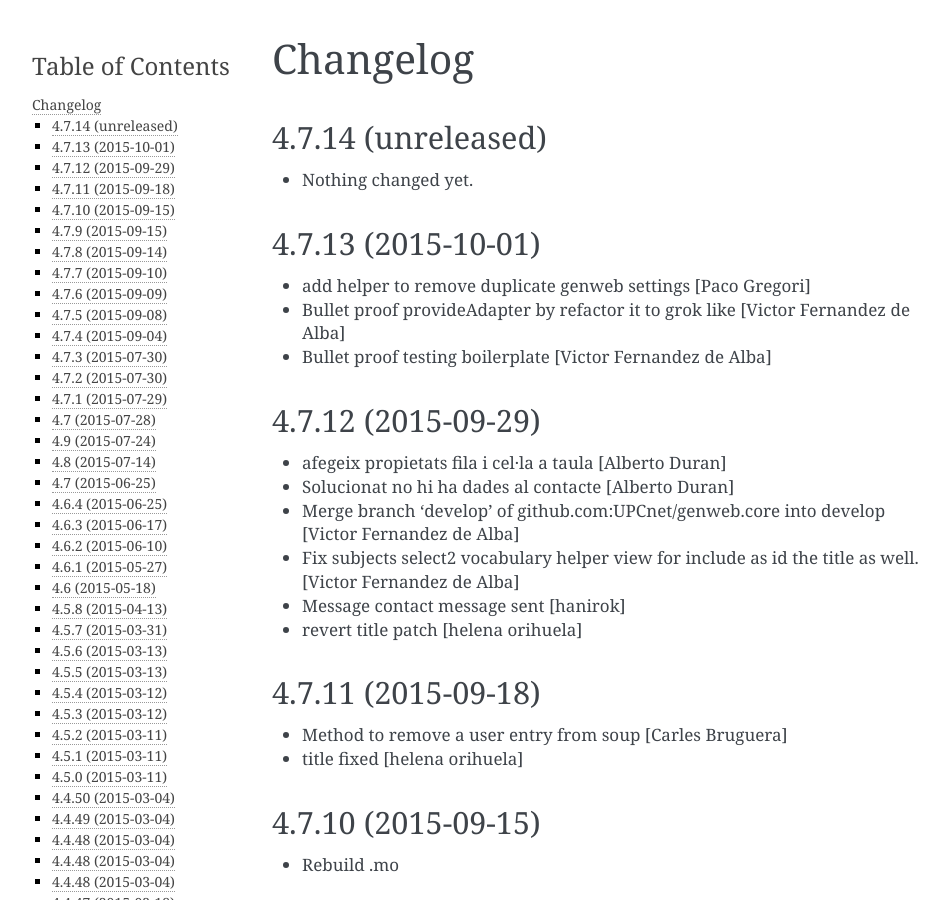
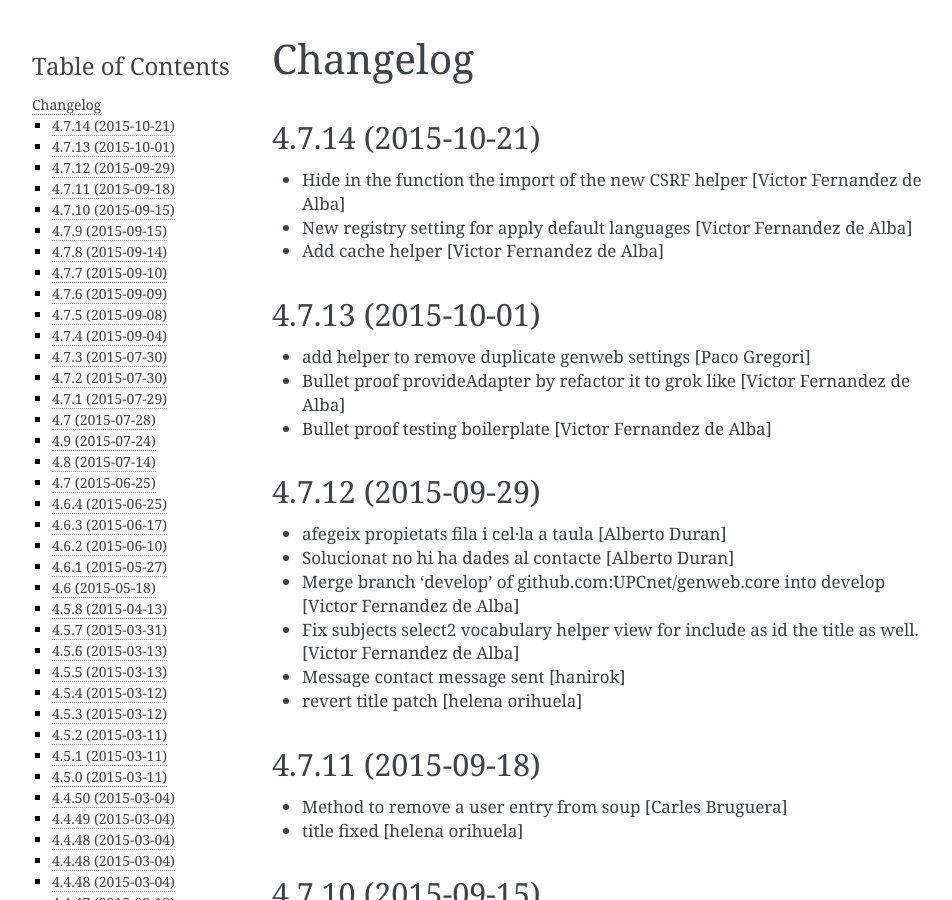
Before and after one commit to UPCnet/genweb.core, a Sphinx documentation site: the page built from docs/HISTORY.rst, in a window 1280 px wide and 900 px high. Shown: the whole window, without its empty margins (148-1100 px from the left). Built offline with Sphinx 7.4.7, drawn with Linux system fonts in a browser that asks for light colours.

Commit message:
Preparing release 4.7.14

```diff
--- a/docs/HISTORY.rst
+++ b/docs/HISTORY.rst
@@ -1,11 +1,12 @@
 Changelog
 =========
 
-4.7.14 (unreleased)
+4.7.14 (2015-10-21)
 -------------------
 
-- Nothing changed yet.
-
+* Hide in the function the import of the new CSRF helper [Victor Fernandez de Alba]
+* New registry setting for apply default languages [Victor Fernandez de Alba]
+* Add cache helper [Victor Fernandez de Alba]
 
 4.7.13 (2015-10-01)
 -------------------
--- a/setup.py
+++ b/setup.py
@@ -1,7 +1,7 @@
 from setuptools import setup, find_packages
 import os
 
-version = '4.7.14.dev0'
+version = '4.7.14'
 
 README = open('README.rst').read()
 HISTORY = open(os.path.join('docs', 'HISTORY.rst')).read()
```
